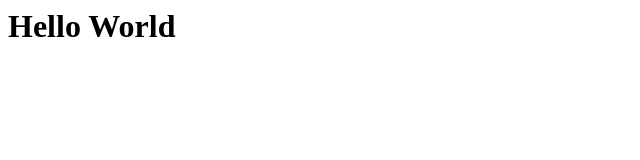
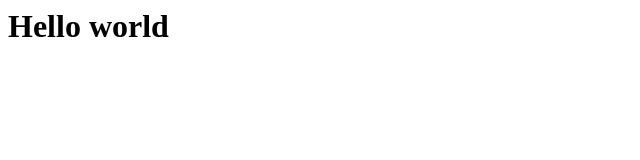
Before and after one commit to Qury03/memulai, a plain HTML site: page index.html in a window 1280 px wide. Shown: the full height of the page, 0-640 px from the left. Drawn offline with Linux system fonts and the light colour scheme.

Commit message:
Update index.html

```diff
--- a/index.html
+++ b/index.html
@@ -1,3 +1,2 @@
 <title>Memulai dengan HTML</title>
-<h1>Hello World
-</h1>
+<h1>Hello world</h1>
```
